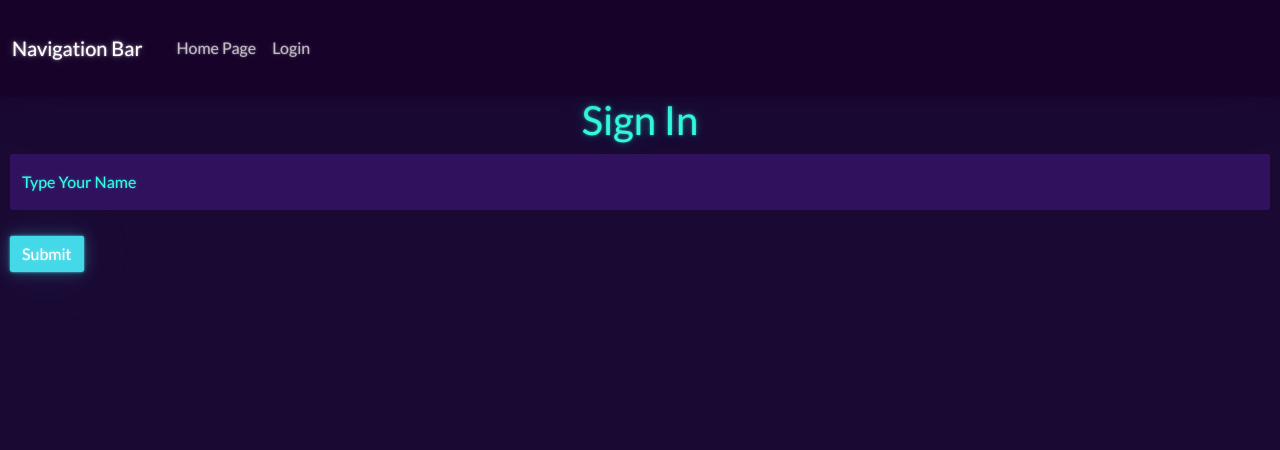
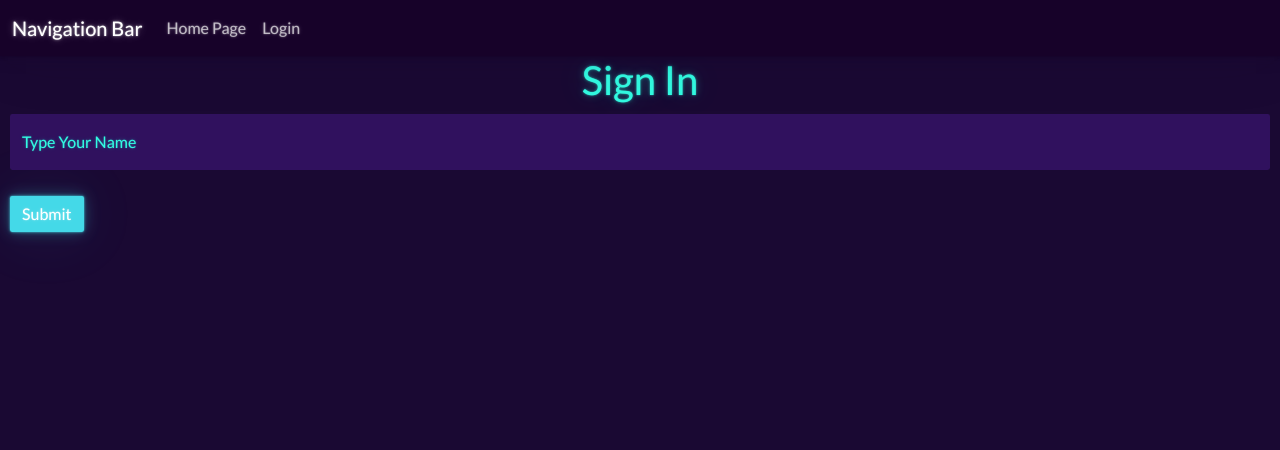
Before and after one commit to 3xiced/microblog, a Flask app: page /login in a window 1280 px wide. Shown: the top 450 px of the page. Run offline with Flask 2, Linux system fonts and the light colour scheme; some libraries are stand-ins or nearby versions.

Commit message:
fixed different navigation bar sizes

```diff
--- a/app/templates/login.html
+++ b/app/templates/login.html
@@ -9,7 +9,7 @@
         </div>
         <input type="submit" name="submitbutton" class="btn btn-light" value="Submit">
         <style>
-            div{
+            div.form-floating{
                 margin: 10px;
             }
             input.btn{
```
